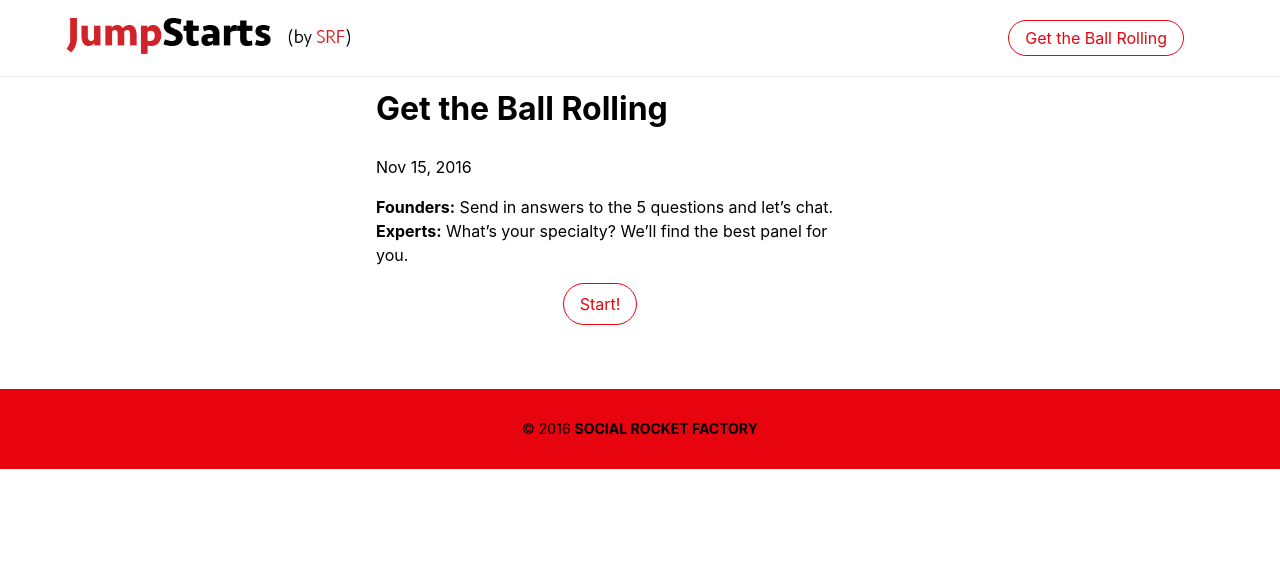
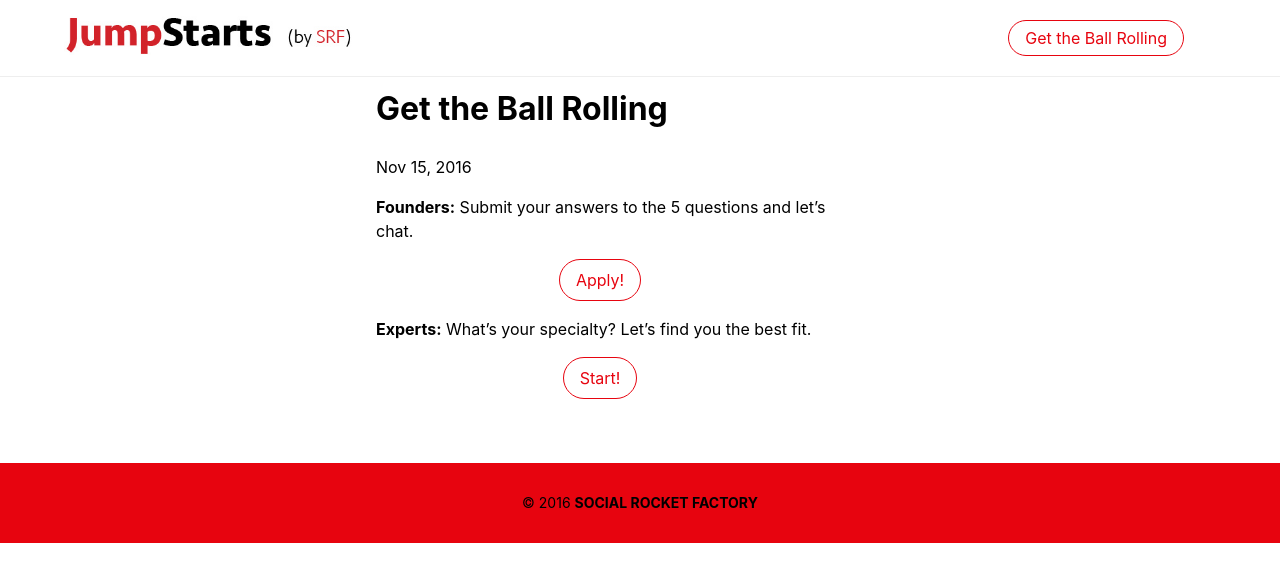
Before and after one commit to aaronergreen/jumpstarts, a Jekyll site: the page built from _about/contact.md, in a window 1280 px wide. Shown: the top 582 px of the page. Built offline with Jekyll 4.4.1, drawn with Linux system fonts in a browser that asks for light colours.

Commit message:
added second contact button

```diff
--- a/_about/contact.md
+++ b/_about/contact.md
@@ -4,10 +4,15 @@
 nav_white: true
 order: 6
 ---
-**Founders:** Send in answers to the 5 questions and let's chat.
-**Experts:** What's your specialty? We'll find the best panel for you.
+**Founders:** Submit your answers to the 5 questions and let's chat.
+
+<div class="tc">
+<a href="https://aaron327.typeform.com/to/emQXTy"  target="_blank" class="link bg-white dark-red br-pill ba ph3 pv2 dib mr4">Apply!</a>
+</div>
+
+**Experts:** What's your specialty? Let's find you the best fit.
 
 
 <div class="tc">
-<a href="mailto:info@socialrocketfactory.com" class="link bg-white dark-red br-pill ba ph3 pv2 dib mr4">Start!</a>
+<a href="mailto:info@socialrocketfactory.com"  target="_blank" class="link bg-white dark-red br-pill ba ph3 pv2 dib mr4">Start!</a>
 </div>
```
